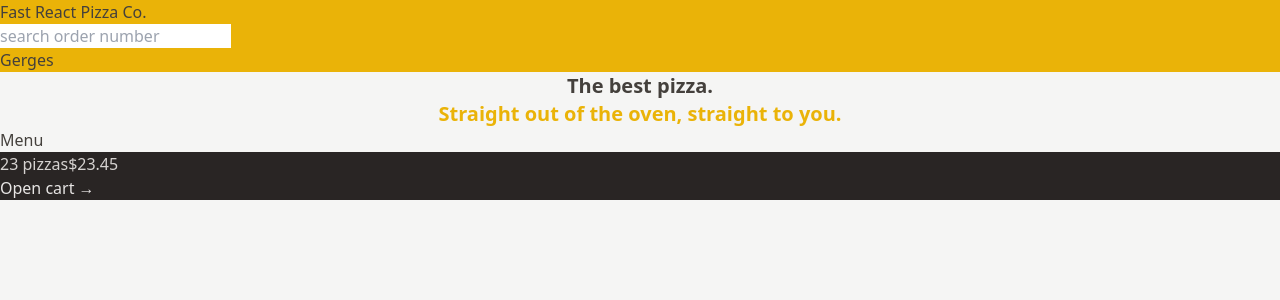
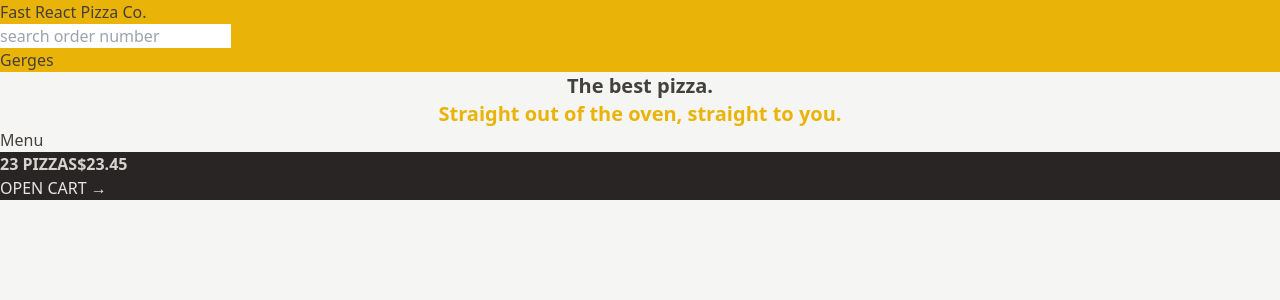
Before and after one commit to G3RGES/fast-react-pizza, a React (Vite) app: page / in a window 1280 px wide. Shown: the top 300 px of the page. Built offline with nearby package versions, Linux system fonts and the light colour scheme.

Commit message:
Update CartOverview.jsx

```diff
--- a/src/features/cart/CartOverview.jsx
+++ b/src/features/cart/CartOverview.jsx
@@ -2,8 +2,8 @@ import { Link } from "react-router-dom";
 
 function CartOverview() {
   return (
-    <div className="bg-stone-800 text-stone-200">
-      <p className="text-stone-300">
+    <div className="bg-stone-800 uppercase text-stone-200">
+      <p className="font-semibold text-stone-300">
         <span>23 pizzas</span>
         <span>$23.45</span>
       </p>
```
